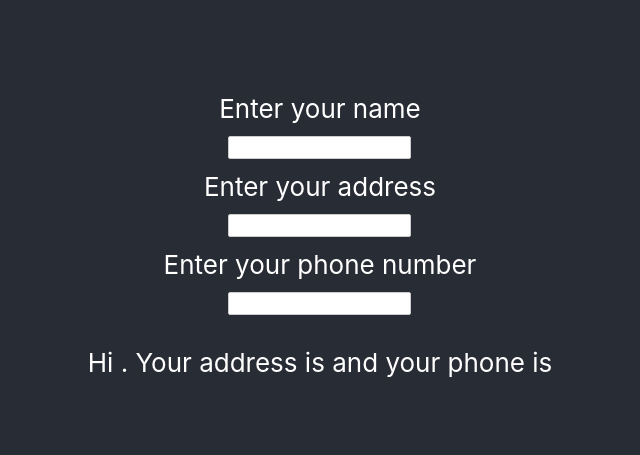
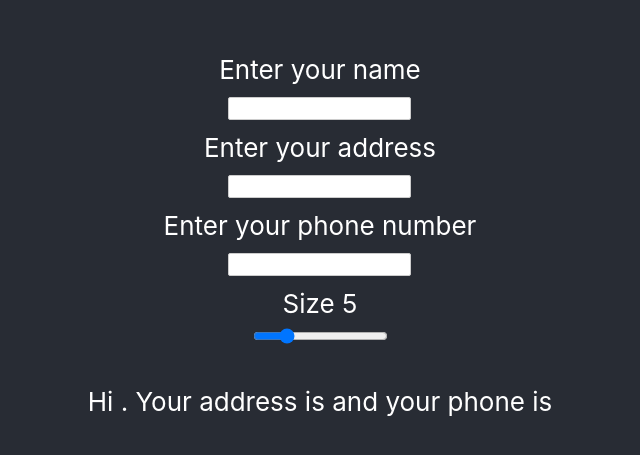
Before and after one commit to rudfoss/cra-workshop, a React (Create React App) app: page / in a window 1280 px wide. Shown: the part 155-610 px from the top of the page, without its empty margins (320-960 px from the left). Built offline with nearby package versions, Linux system fonts and the light colour scheme.

Commit message:
RangeInput task

```diff
--- a/src/App.tsx
+++ b/src/App.tsx
@@ -1,4 +1,5 @@
 import React, { useState } from 'react';
+import RangeInput from 'ui/RangeInput';
 import TextInput from 'ui/TextInput';
 import './App.css';
 // import Task from 'tasks/Repeat';
@@ -7,6 +8,7 @@ function App() {
   const [name, setName] = useState("")
   const [address, setAddress] = useState("")
   const [phone, setPhone] = useState("")
+  const [size, setSize] = useState(5)
 
   return (
     <div className="App" >
@@ -14,6 +16,7 @@ function App() {
         <TextInput id="name" label="Enter your name" value={name} onChange={setName} />
         <TextInput id="address" label="Enter your address" value={address} onChange={setAddress} />
         <TextInput id="phone" label="Enter your phone number" value={phone} onChange={setPhone} />
+        <RangeInput id="size" label={`Size ${size}`} min={1} max={20} value={size} onChange={setSize} />
         <p>
           Hi {name}. Your address is {address} and your phone is {phone}
         </p>
--- /dev/null
+++ b/src/ui/RangeInput/RangeInput.module.css
@@ -0,0 +1,14 @@
+.container {
+	margin: 6px 0;
+}
+
+.label {
+	display: block;
+	margin-bottom: 3px;
+}
+
+.input {
+	padding: 3px 2px;
+	border-radius: 2px;
+	border: 1px solid #ccc;
+}
--- /dev/null
+++ b/src/ui/RangeInput/RangeInput.tsx
@@ -0,0 +1,34 @@
+import React from "react"
+import cls from "./RangeInput.module.css"
+
+interface RangeInputProps {
+	id: string
+	label: string
+	min: number
+	max: number
+
+	value: number
+	onChange: (newValue: number) => unknown
+}
+
+export const RangeInput = (props: RangeInputProps) => {
+	const { id, label, min, max, value, onChange } = props
+
+	const onRangeChange = (evt: React.ChangeEvent<HTMLInputElement>) => {
+		onChange(evt.target.valueAsNumber)
+	}
+
+	return (
+		<div className={cls.container}>
+			<label className={cls.label} htmlFor={id}>{label}</label>
+			<input
+				className={cls.input}
+				id={id}
+				type="range"
+				min={min}
+				max={max}
+				value={value}
+				onChange={onRangeChange}/>
+		</div>
+	)
+}
--- /dev/null
+++ b/src/ui/RangeInput/index.ts
@@ -0,0 +1 @@
+export { RangeInput as default } from "./RangeInput"
```
